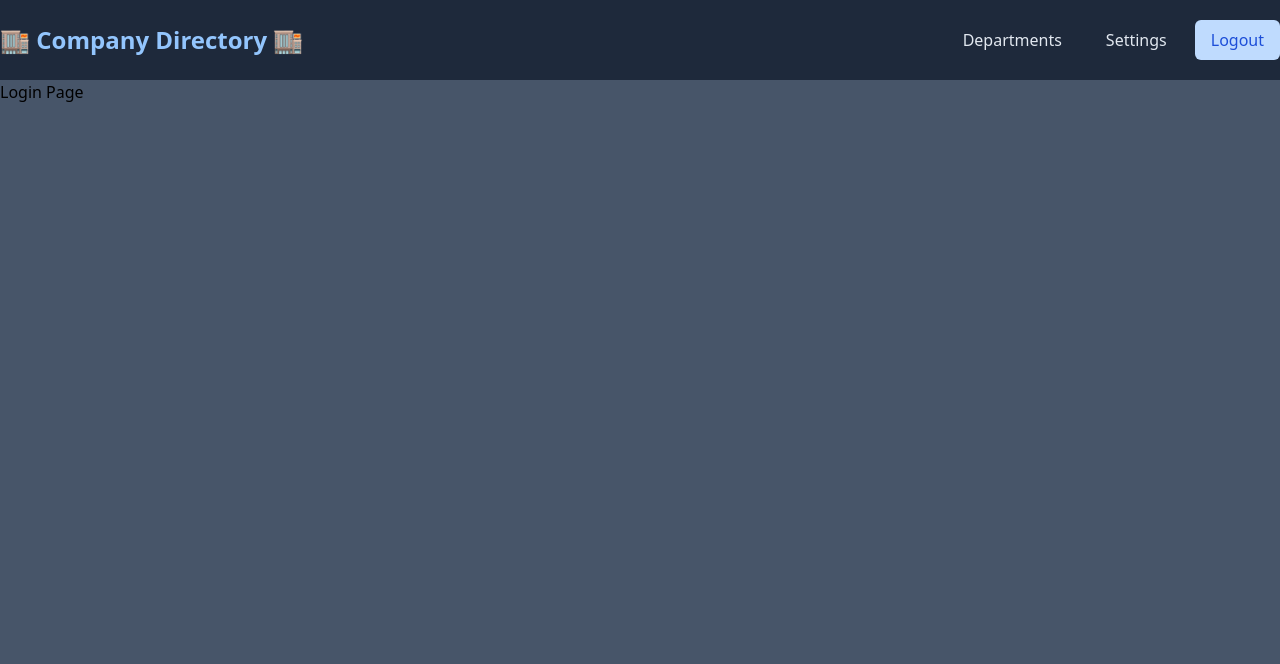
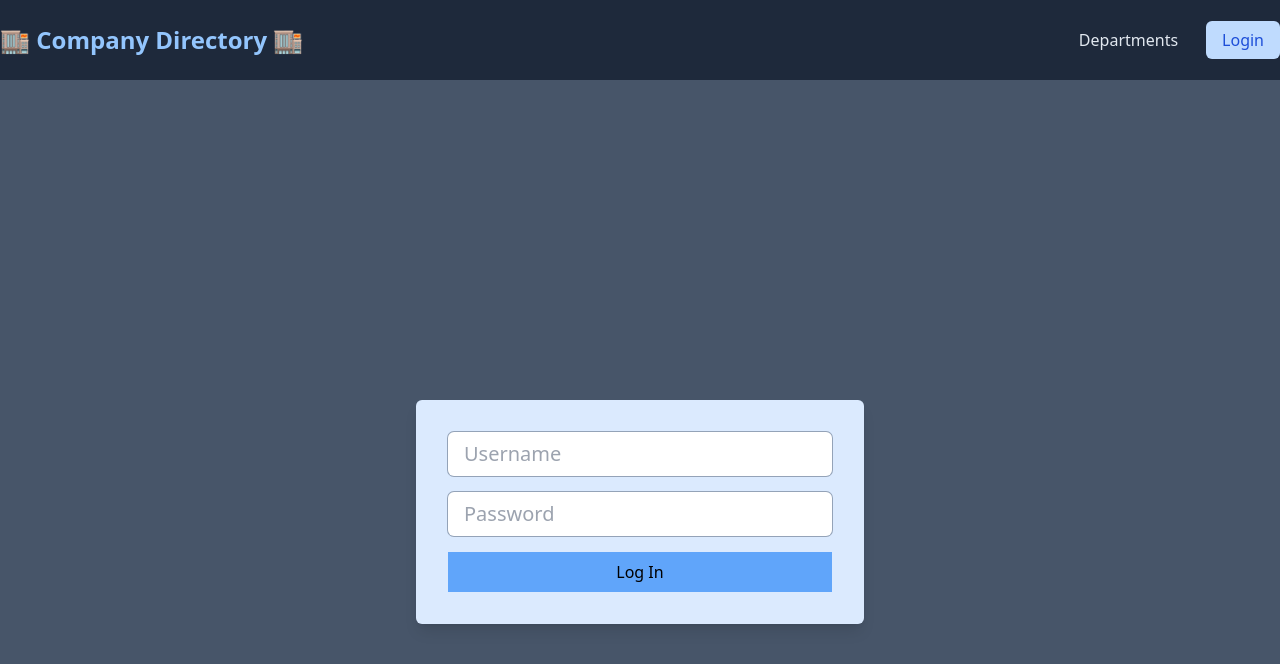
Before and after one commit to NOskippyNO/Vue_Company_Directory, a Vue app: page /login in a window 1280 px wide. Shown: the top 664 px of the page. Built offline with nearby package versions, Linux system fonts and the light colour scheme.

Commit message:
Confirmed router works with authentication.

```diff
--- /dev/null
+++ b/src/Composables/useAuth.js
@@ -0,0 +1,41 @@
+import { ref } from 'vue'
+
+const dbUsers = [
+  {
+    username: 'admin',
+    password: 'admin',
+    name: 'Admin',
+    role: 'admin',
+    email: 'admin@coolcompany.com',
+  },
+  {
+    username: 'user',
+    password: 'user',
+    name: 'Arnoldo',
+    role: 'Student',
+    email: 'arn.stu@coolcompany.com',
+  },
+]
+
+const isAuthenticated = ref(false)
+const user = ref({})
+
+export const useAuth = () => {
+  const login = (username, password) => {
+    console.log(username)
+    const user = dbUsers.find((u) => u.username === username && u.password === password)
+    if (user) {
+      const { name, role, email, username } = user
+      isAuthenticated.value = true
+      user.value = { name, role, email, username }
+      return true
+    }
+    return false
+  }
+
+  const logout = () => {
+    isAuthenticated.value = false
+    user.value = {}
+  }
+  return { isAuthenticated, user, login, logout }
+}
--- a/src/components/LoginPage.vue
+++ b/src/components/LoginPage.vue
@@ -1,3 +1,36 @@
+<script setup>
+  import { ref } from 'vue'
+  import { useRouter } from 'vue-router'
+
+  import { useAuth } from '@/Composables/useAuth'
+  const { login, logout } = useAuth()
+  const router = useRouter()
+
+  const username = ref('')
+  const password = ref('')
+
+  const logUserIn = () => {
+    if (login(username.value, password.value)) {
+      router.push({ name: 'Home' })
+    } else {
+      logout()
+    }
+  }
+</script>
+
 <template>
-  <h1>Login Page</h1>
+  <form class="login-form" @submit.prevent="logUserIn">
+    <input v-model="username" type="text" placeholder="Username" />
+    <input v-model="password" type="password" placeholder="Password" />
+    <button type="submit" class="bg-blue-400 px-4 py-2">Log In</button>
+  </form>
 </template>
+
+<style scoped lang="postcss">
+  .login-form {
+    @apply mx-auto mt-80 flex max-w-md flex-col gap-4 rounded-md bg-blue-100 p-8 shadow-lg;
+    & input {
+      @apply rounded-md px-4 py-2 text-xl ring-1 ring-slate-400;
+    }
+  }
+</style>
--- a/src/components/NavBar.vue
+++ b/src/components/NavBar.vue
@@ -1,5 +1,9 @@
 <script setup>
   import { ref } from 'vue'
+  import { useAuth } from '@/Composables/useAuth'
+
+  const { isAuthenticated, logout } = useAuth()
+
   const brand = ref('🏬 Company Directory 🏬')
 </script>
 
@@ -10,9 +14,18 @@
         <span class="brand-title">{{ brand }}</span>
       </RouterLink>
       <div class="menu">
-        <a href="#" class="menu-item">Departments</a>
-        <a href="#" class="menu-item">Settings</a>
-        <a href="#" class="menu-login">Logout</a>
+        <div>
+          <RouterLink :to="{ name: 'Home' }" class="menu-item">Departments</RouterLink>
+        </div>
+
+        <div v-if="isAuthenticated">
+          <RouterLink :to="{ name: 'Home' }" class="menu-item">Settings</RouterLink>
+          <button :to="{ name: 'Home' }" class="menu-logout" @click="logout">Logout</button>
+        </div>
+
+        <div v-else>
+          <RouterLink :to="{ name: 'Login' }" class="menu-login">Login</RouterLink>
+        </div>
       </div>
     </div>
   </nav>
@@ -31,11 +44,17 @@
       }
       .menu {
         @apply flex gap-3;
+        & div {
+          @apply py-2;
+        }
         &-item {
           @apply rounded-md px-4 py-2 hover:bg-blue-300 hover:text-slate-900;
         }
         &-login {
-          @apply rounded-md bg-blue-200 px-4 py-2 text-blue-700 hover:bg-blue-700 hover:text-blue-100;
+          @apply rounded-md bg-blue-200  px-4 py-2 text-blue-700 hover:bg-blue-700 hover:text-blue-100;
+        }
+        &-logout {
+          @apply mx-3 rounded-md bg-purple-300 px-4 py-2 text-blue-700 hover:bg-purple-700 hover:text-blue-100;
         }
       }
     }
```
